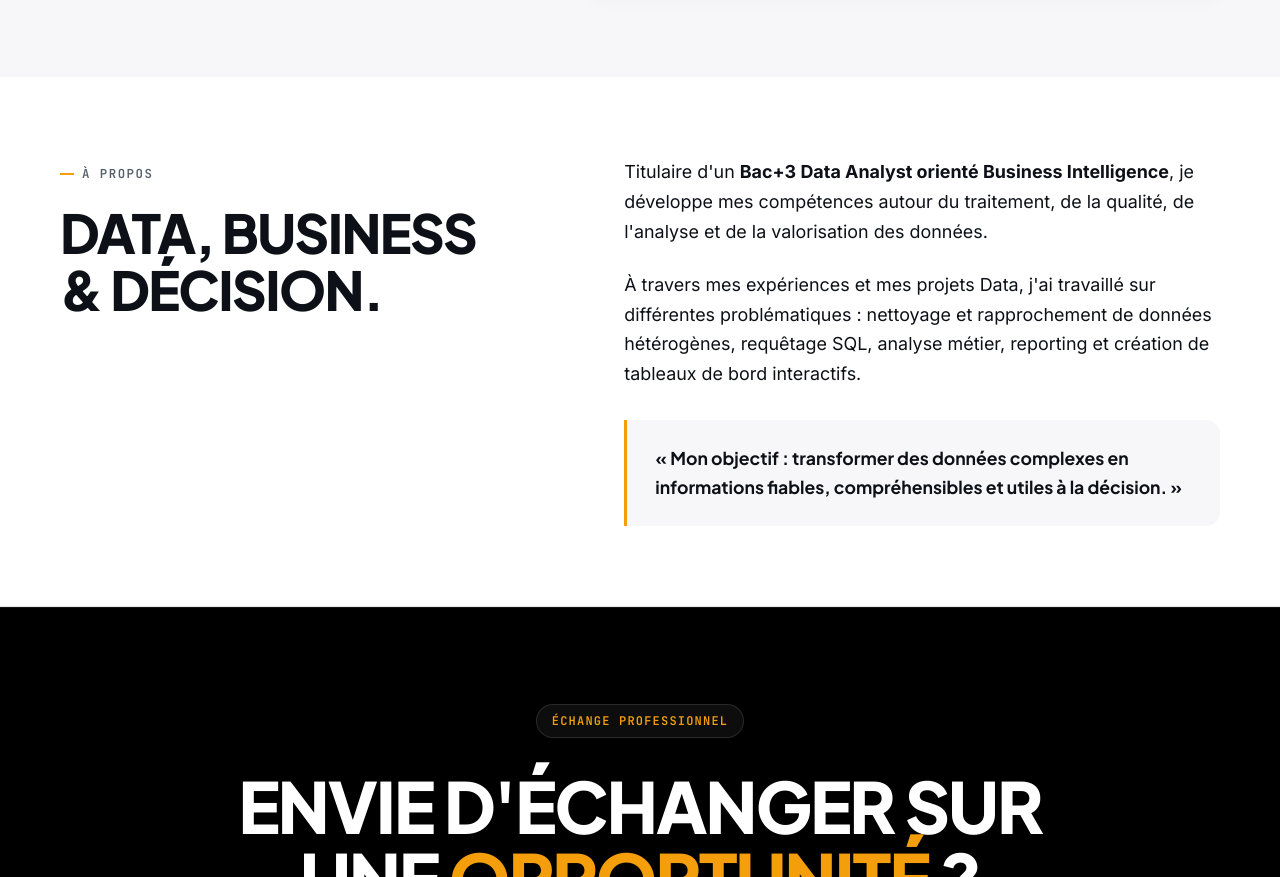
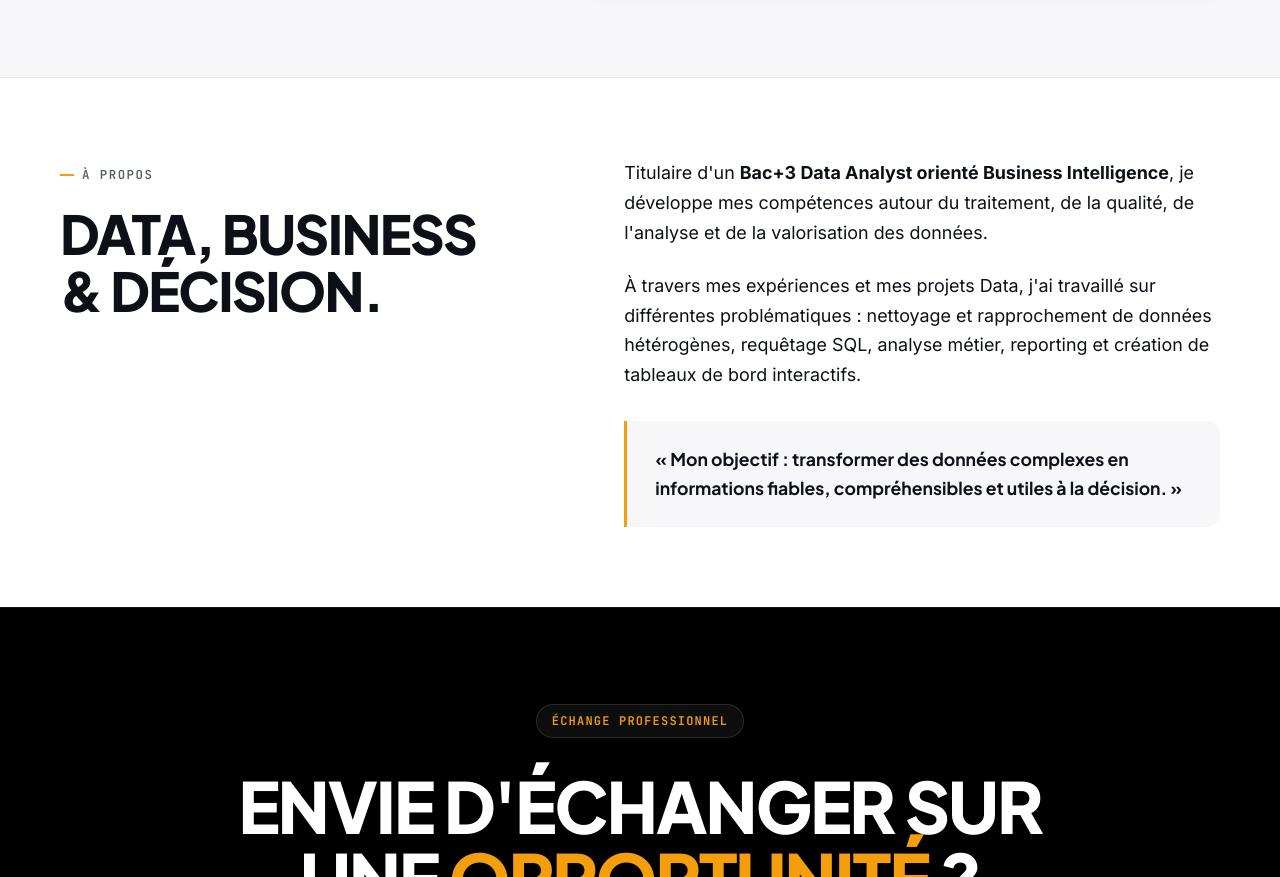
Before and after one commit to Bassecou/portfolio, a plain HTML site: page index.html in a window 1280 px wide. Shown: the part 4741-5618 px from the top of the page. Drawn offline with nearby package versions, Linux system fonts and the light colour scheme.

Commit message:
style.css

```diff
--- a/css/style.css
+++ b/css/style.css
@@ -576,7 +576,7 @@ a {
 .about-section {
   padding: clamp(5rem, 10vh, 8rem) 0;
   background-color: var(--bg-white);
-  border-bottom: 1px solid var(--border-light);
+    border-top: 1px solid var(--border-light);
 }
 
 .about-grid {
```
